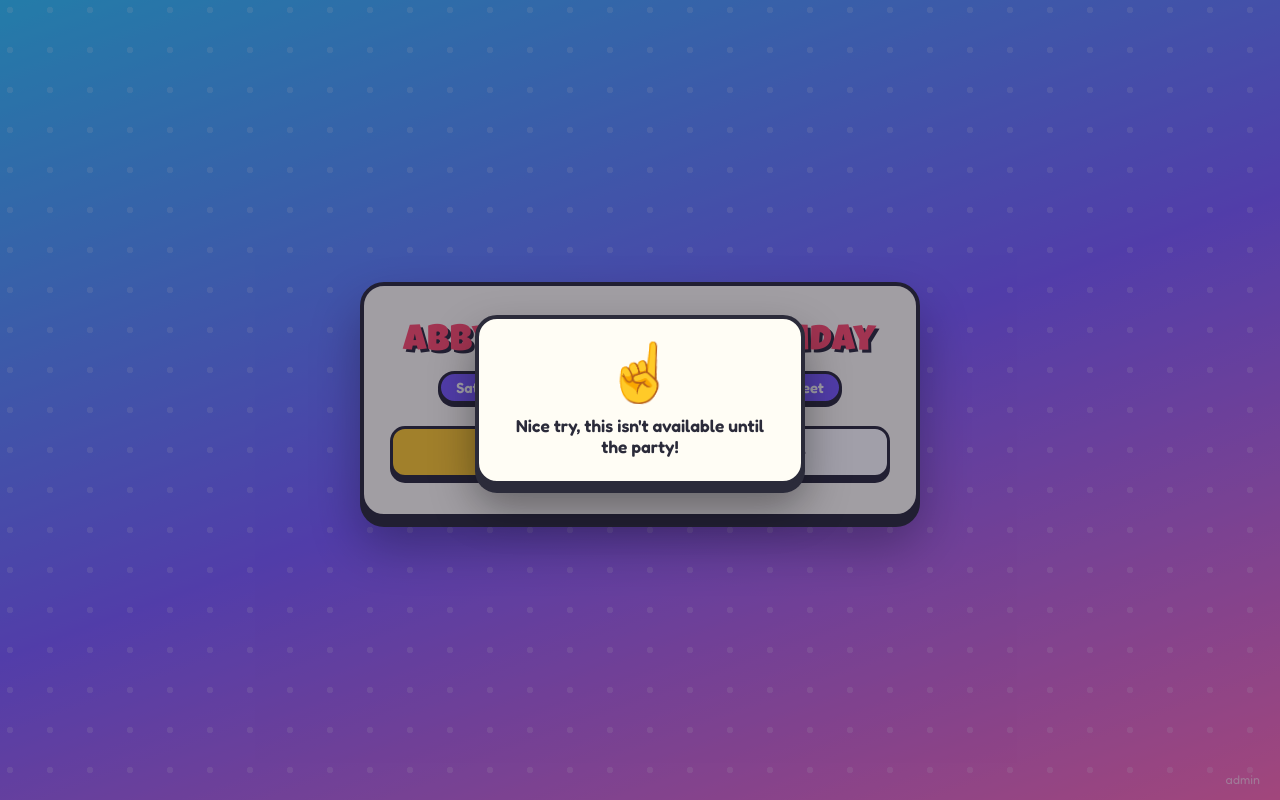
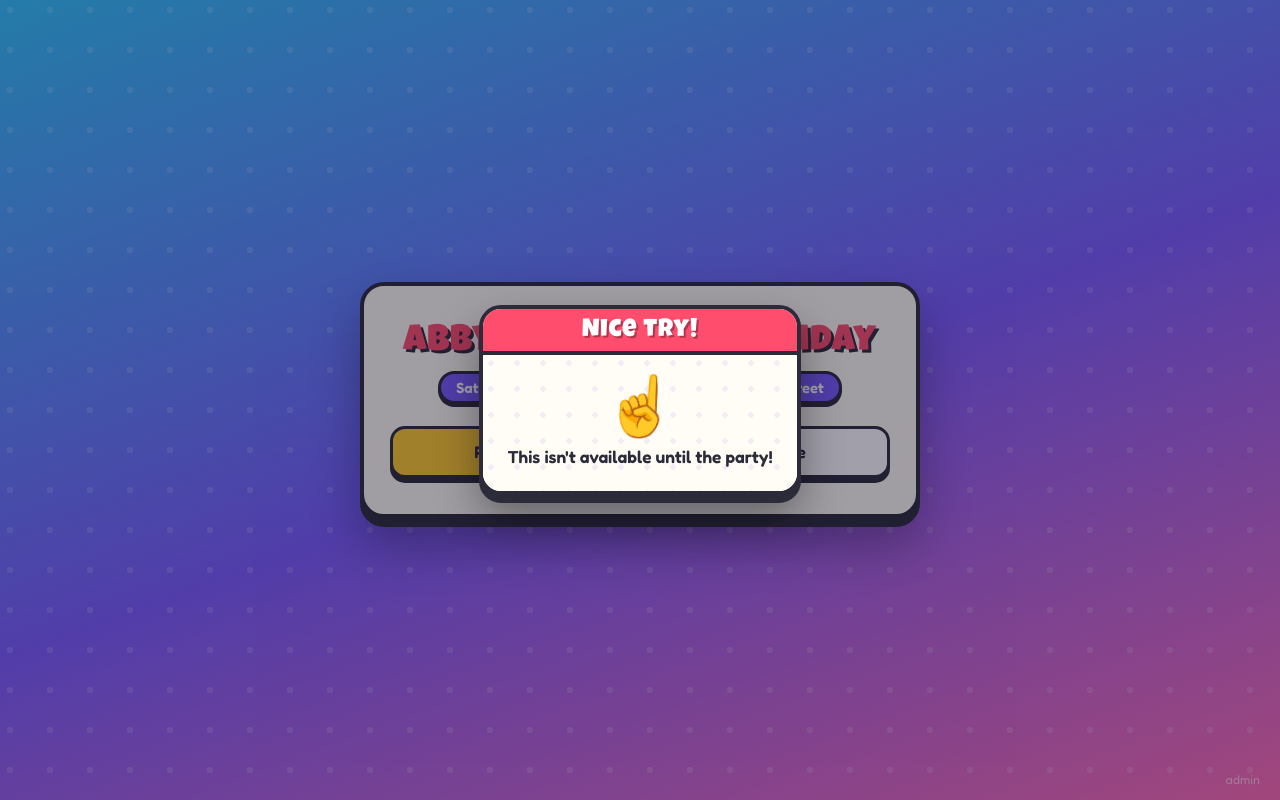
Before and after one commit to mulveyops/birthday-board, a React (Vite) app: page / in a window 1280 px wide. Both pictures are taken after a click on the button "Play the game". Built offline with nearby package versions, Linux system fonts and the light colour scheme; no server answers.

Commit message:
Style the 'Nice try' wag popup to match the Mario Party theme
Colored 'Nice try!' header (Luckiest Guy on pink, dark outline) over a
chunky cream card with a confetti body — mirrors the in-game modals.

Co-Authored-By: Claude Opus 4.8 <noreply@anthropic.com>

```diff
--- a/src/index.css
+++ b/src/index.css
@@ -239,17 +239,34 @@ body {
   background: #fffdf5;
   border: 4px solid #2b2b3a;
   border-radius: 22px;
+  overflow: hidden;
   box-shadow:
     0 8px 0 #2b2b3a,
     0 22px 44px rgba(0, 0, 0, 0.38);
-  padding: 24px 26px;
-  max-width: 330px;
+  max-width: 340px;
   text-align: center;
   animation: pop-in 0.28s cubic-bezier(0.2, 0.85, 0.35, 1.2);
 }
+.wag-head {
+  background: #ff4d6d;
+  color: #fff;
+  font-family: 'Luckiest Guy', 'Fredoka', cursive;
+  font-size: 1.55rem;
+  letter-spacing: 1px;
+  padding: 10px 18px 8px;
+  border-bottom: 4px solid #2b2b3a;
+  text-shadow: 2px 2px 0 rgba(0, 0, 0, 0.3);
+}
+.wag-body {
+  padding: 20px 24px 24px;
+  /* confetti dots to match the party pages */
+  background:
+    radial-gradient(circle at 8px 8px, rgba(122, 92, 255, 0.1) 2.5px, transparent 3px) 0 0 / 26px 26px,
+    #fffdf5;
+}
 .wag-finger {
   display: inline-block;
-  font-size: 3.6rem;
+  font-size: 3.7rem;
   line-height: 1;
   transform-origin: 50% 85%;
   animation: wag 0.75s ease-in-out infinite;
@@ -259,7 +276,7 @@ body {
   font-weight: 600;
   font-size: 1.08rem;
   color: #2b2b3a;
-  margin: 14px 0 0;
+  margin: 12px 0 0;
 }
 @keyframes wag {
   0%,
--- a/src/pages/Home.tsx
+++ b/src/pages/Home.tsx
@@ -30,8 +30,11 @@ export default function Home() {
       {wag && (
         <div className="wag-scrim" onClick={() => setWag(false)}>
           <div className="wag-pop" onClick={(e) => e.stopPropagation()}>
-            <div className="wag-finger">☝️</div>
-            <p className="wag-text">Nice try, this isn't available until the party!</p>
+            <div className="wag-head">Nice try!</div>
+            <div className="wag-body">
+              <div className="wag-finger">☝️</div>
+              <p className="wag-text">This isn't available until the party!</p>
+            </div>
           </div>
         </div>
       )}
```
